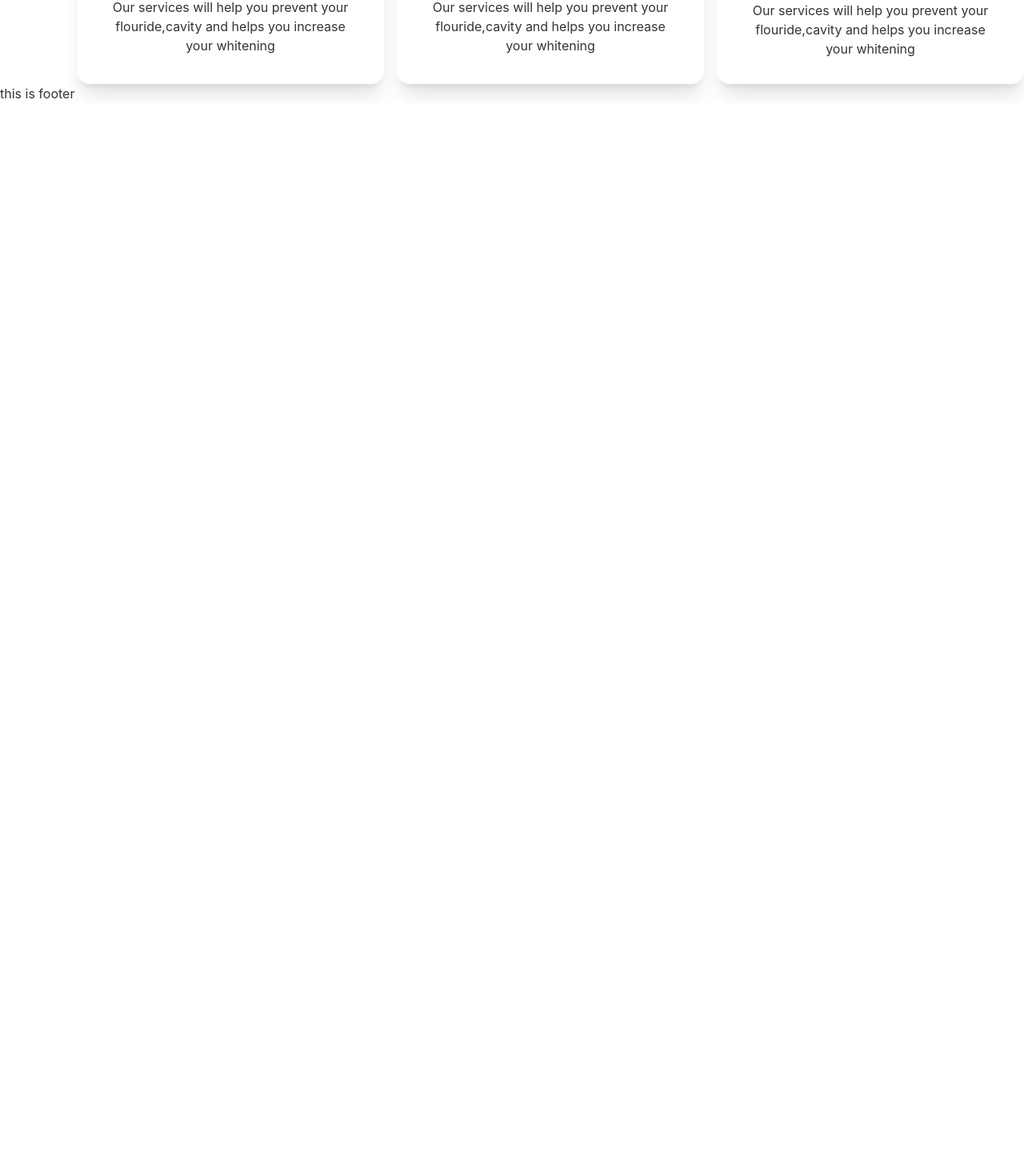
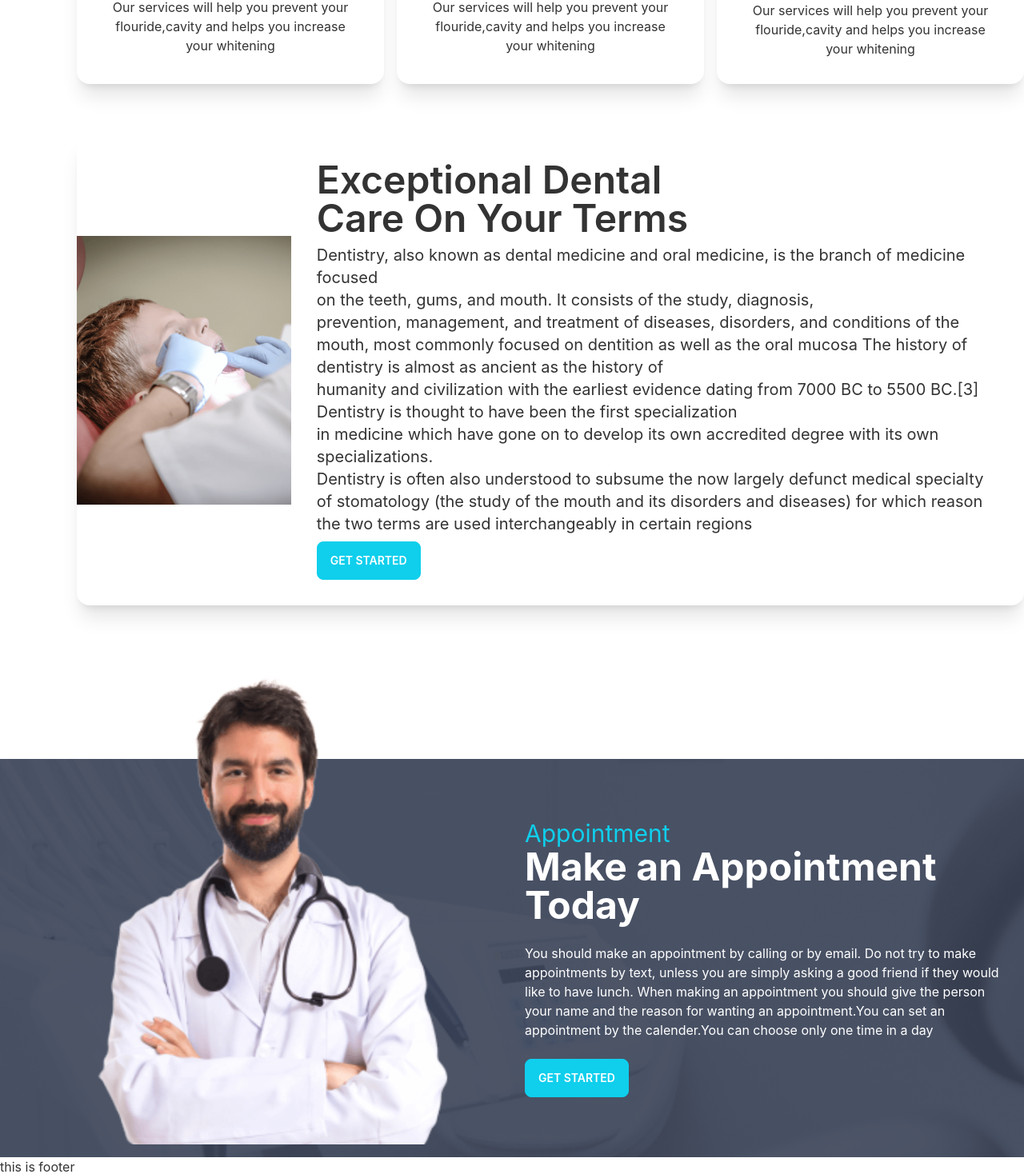
Before and after one commit to Ramadanrana/Doctors-portal, a React (Create React App) app: page / in a window 1280 px wide. Shown: the part 1546-3014 px from the top of the page at 80% size. Before the commit the page ends 1675 px from the top, so only its background shows below. Built offline with nearby package versions, Linux system fonts and the light colour scheme; the HTML template or start-up script is replaced by a standard one.

Commit message:
doctor appointment part added

```diff
--- a/src/Pages/Home/Home.js
+++ b/src/Pages/Home/Home.js
@@ -2,7 +2,9 @@ import React from 'react';
 import Banner from './Banner/Banner';
 
 import Infocards from './Infocards/Infocards';
+import Makeappointment from './Makeappointment/Makeappointment';
 import Services from './Services/Services';
+import Treatment from './Treatment/Treatment';
 
 
 const Home = () => {
@@ -12,6 +14,8 @@ const Home = () => {
             <Banner></Banner>
             <Infocards></Infocards>
             <Services></Services>
+            <Treatment></Treatment>
+            <Makeappointment></Makeappointment>
         </div>
     );
 };
--- /dev/null
+++ b/src/Pages/Home/Makeappointment/Makeappointment.js
@@ -0,0 +1,28 @@
+import React from 'react';
+import doctor from '../../../assets/images/doctor-small.png';
+import appointment from '../../../assets/images/appointment.png'
+
+const Makeappointment = () => {
+    return (
+        <section className='mt-48'
+        style={{
+            background:`url(${appointment})`
+        }}
+        >
+            <div className="hero ">
+                <div className="hero-content flex-col lg:flex-row ">
+                    <img className='w-1/2 -mt-32' src={doctor} alt=''/>
+                    <div>
+                        <h1 className='text-3xl text-primary'>Appointment</h1>
+                        <h1 className="text-5xl text-white font-bold">Make an Appointment Today</h1>
+                        <p className="py-6 text-white">You should make an appointment by calling or by email. Do not try to make appointments by text, unless you are simply asking a good friend if they would like to have lunch. When making an appointment you should give the person your name and the reason for wanting an appointment.You can set an appointment by the calender.You can choose only one time in a day</p>
+                        <button className="btn btn-primary text-white">Get Started</button>
+                    </div>
+                </div>
+            </div>
+
+        </section>
+    );
+};
+
+export default Makeappointment;
--- a/src/Pages/Home/Services/Services.js
+++ b/src/Pages/Home/Services/Services.js
@@ -31,7 +31,7 @@ const Services = () => {
             <h1 className='text-primary text-3xl font-bolder mb-4'>Our Services</h1>
             <h1 className='text-5xl font-bolder mb-8'>Services We Provide</h1>
             </div>
-            <div className='grid gap-4 ml-24 lg:grid-cols-3 md:grid-cols-2 grid-cols-1'>
+            <div className='grid gap-4 ml-24 lg:grid-cols-3 md:grid-cols-2 grid-cols-1 mb-16'>
                 {
                     services.map(service => <Service service={service}></Service>)
                 }
--- a/src/Pages/Home/Treatment/Treatment.js
+++ b/src/Pages/Home/Treatment/Treatment.js
@@ -1,9 +1,17 @@
 import React from 'react';
+import treatment from '../../../assets/images/treatment.png'
 
 const Treatment = () => {
     return (
-        <div>
-            <h1>treatment</h1>
+        <div className="card lg:card-side bg-base-100 shadow-xl ml-24 mb-16">
+            <figure><img className='' src={treatment} alt="Album" /></figure>
+            <div className="card-body">
+                <h2 className="card-title text-5xl font-bolder">Exceptional Dental <br/> Care On Your Terms</h2>
+                <p className='text-xl'>Dentistry, also known as dental medicine and oral medicine, is the branch of medicine focused <br/> on the teeth, gums, and mouth. It consists of the study, diagnosis,<br/> prevention, management, and treatment of diseases, disorders, and conditions of the mouth, most commonly focused on dentition as well as the oral mucosa The history of dentistry is almost as ancient as the history of <br/> humanity and civilization with the earliest evidence dating from 7000 BC to 5500 BC.[3] Dentistry is thought to have been the first specialization <br/>in medicine which have gone on to develop its own accredited degree with its own specializations.<br/> Dentistry is often also understood to subsume the now largely defunct medical specialty of stomatology (the study of the mouth and its disorders and diseases) for which reason the two terms are used interchangeably in certain regions</p>
+                <div className="card-actions">
+                    <button className="btn btn-primary text-white">Get Started</button>
+                </div>
+            </div>
         </div>
     );
 };
```
